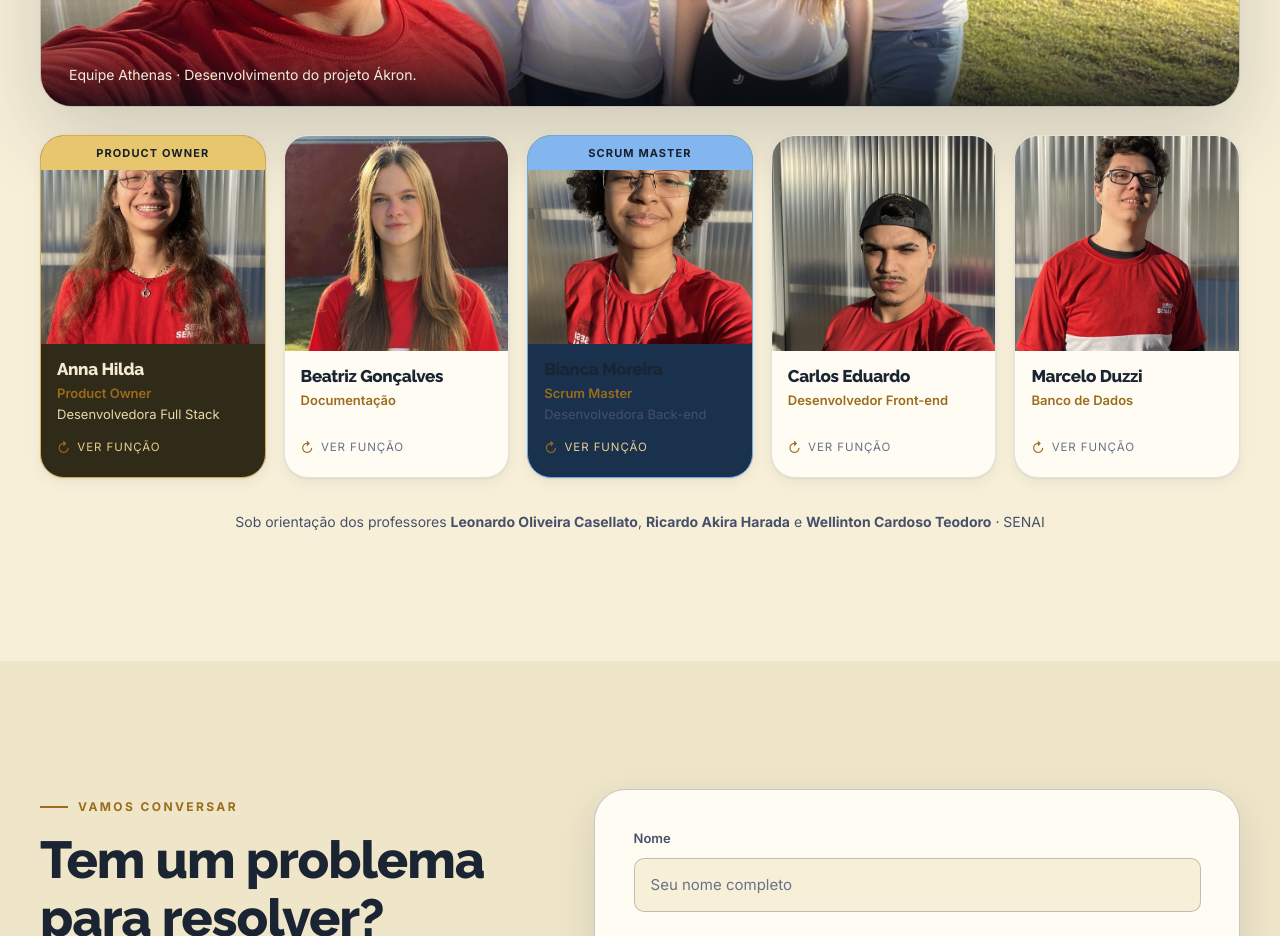
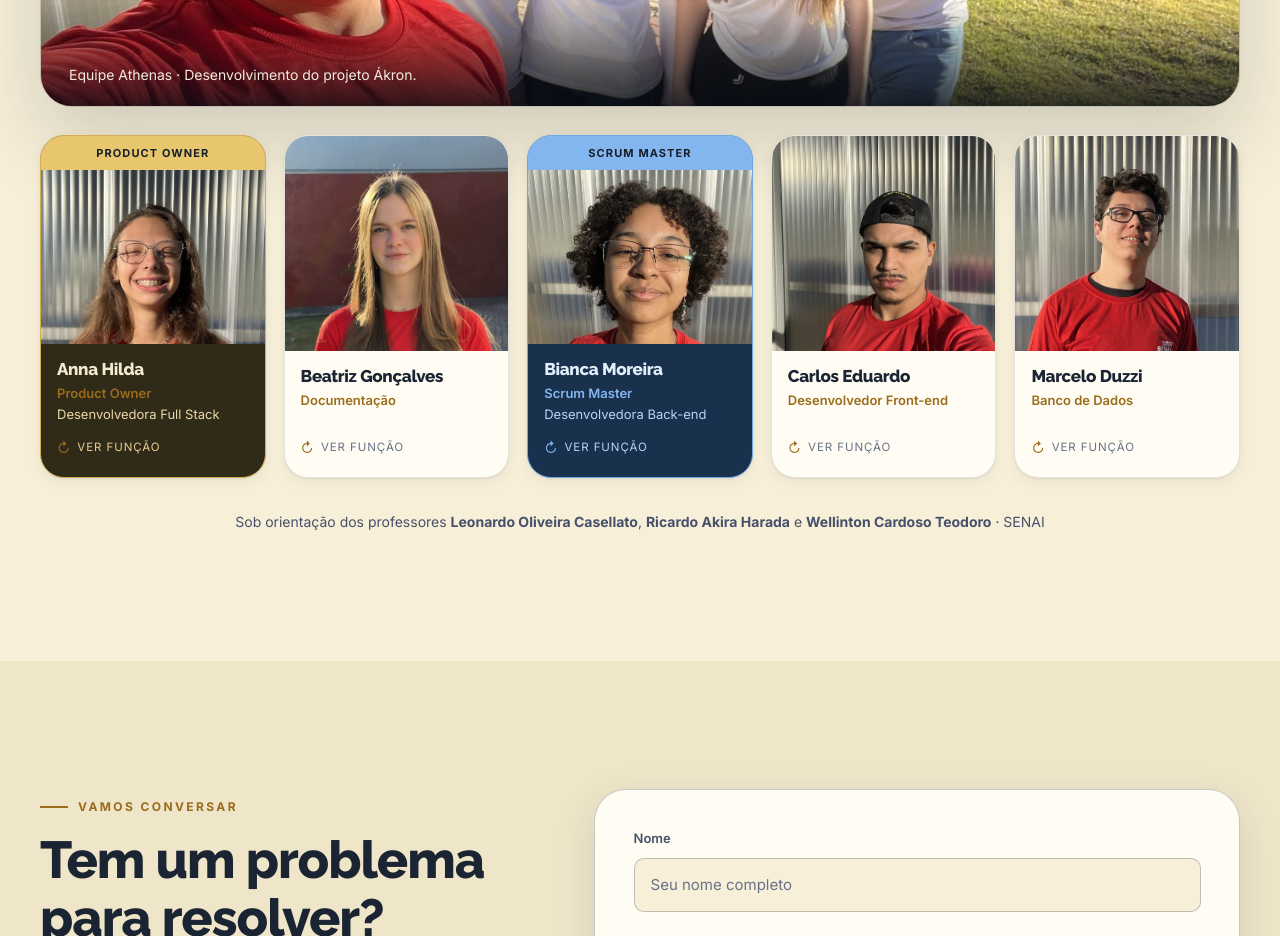
Before and after one commit to Nananilda/pagina-tcc, a plain HTML site: page index.html in a window 1280 px wide. Shown: the part 9486-10422 px from the top of the page. Drawn offline with Linux system fonts and the light colour scheme.

Commit message:
ajuste final

```diff
--- a/css/projetos.css
+++ b/css/projetos.css
@@ -282,10 +282,13 @@
 /* Cinco cartões alinhados como na referência, com destaque para os papéis de liderança. */
 .team.flipteam { grid-template-columns: repeat(5, minmax(0, 1fr)); align-items: stretch; gap: 18px; }
 .fcard { aspect-ratio: 3 / 4.55; min-width: 0; }
-.fcard-front .ph { position: relative; flex: 1 1 auto; min-height: 0; }
-.fcard-front img { object-position: center center; }
+.fcard-front .ph { position: relative; flex: 1 1 auto; min-height: 0; display: flex; flex-direction: column; }
+/* a foto começa abaixo da faixa de cargo e fica ancorada na parte de cima, para o rosto não ser cortado */
+.fcard-front .ph img { flex: 1 1 0; height: auto; min-height: 0; object-position: 50% 4%; }
+.fcard-front .ph img[src$="carlos.jpg"] { object-position: 50% 52%; }
+.fcard-front .ph img[src$="beatriz.jpg"] { object-position: 50% 14%; }
 .team-ribbon {
-    position: absolute; z-index: 2; inset: 0 0 auto;
+    position: relative; z-index: 2; flex: none;
     min-height: 34px; display: flex; align-items: center; justify-content: center;
     padding: 7px 10px; text-align: center;
     color: #17202b; background: #e7c66d;
@@ -298,8 +301,12 @@
 .featured-owner .fcard-front .role { color: #e8d7a8; }
 .featured-scrum .fcard-face { border-color: #6ea8e8; }
 .featured-scrum .fcard-front { background: #19314d; }
-.featured-owner .fcard-front .hint,
-.featured-scrum .fcard-front .hint { color: #e7cf91; }
+.featured-scrum .fcard-front .info { color: #e3eefb; }
+.featured-scrum .fcard-front .role { color: #b9d4f4; }
+.featured-owner .fcard-front .hint { color: #e7cf91; }
+.featured-scrum .fcard-front .role b { color: #83b5ef; }
+.featured-scrum .fcard-front .hint { color: #b9d4f4; }
+.featured-scrum .fcard-front .hint::before { color: #83b5ef; }
 .fcard-back { overflow-y: auto; }
 .fcard-back p { overflow-wrap: anywhere; }
 @media (max-width: 1100px) {
```
